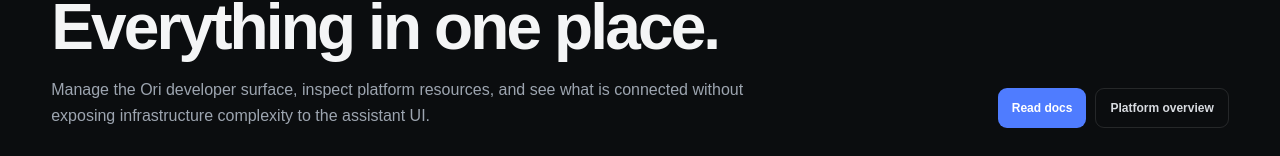
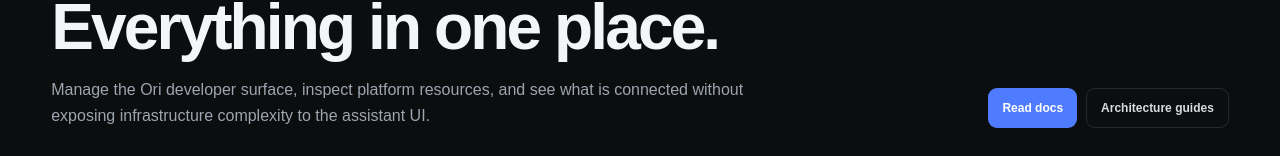
Before and after one commit to 30lnewcomb-byte/ori-platform, a Next.js app in the folder apps/web/: page /developer/dashboard in a window 1280 px wide. Shown: the part 152-308 px from the top of the page. Built offline with nearby package versions, Linux system fonts and the light colour scheme; a web font is replaced by a local one.

Commit message:
Fix Developer Dashboard architecture link

```diff
--- a/apps/web/app/developer/dashboard/page.tsx
+++ b/apps/web/app/developer/dashboard/page.tsx
@@ -38,7 +38,7 @@ export default function DeveloperDashboardPage() {
           </div>
           <div className={styles.headerActions}>
             <a className={styles.primary} href="/developer/docs">Read docs</a>
-            <a className={styles.secondary} href="/developer">Platform overview</a>
+            <a className={styles.secondary} href="/developer/guides">Architecture guides</a>
           </div>
         </header>
 
```
